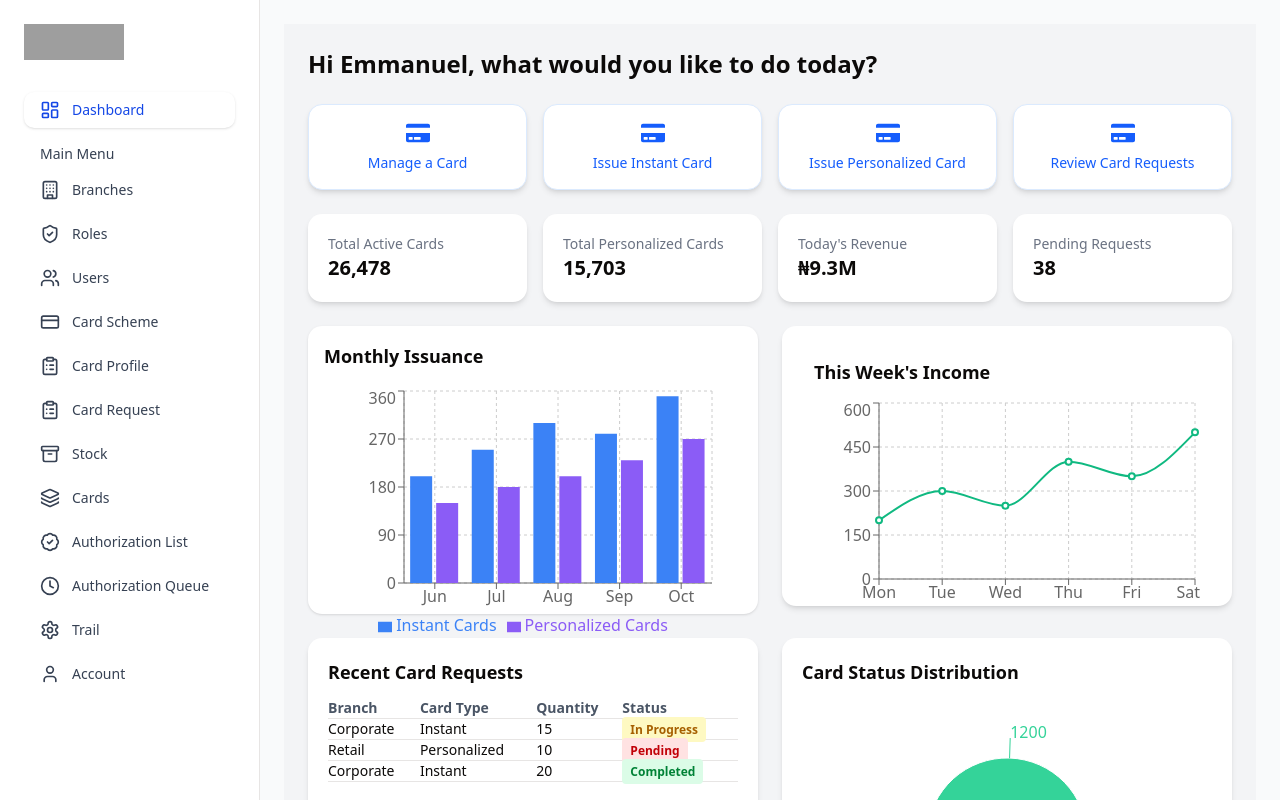
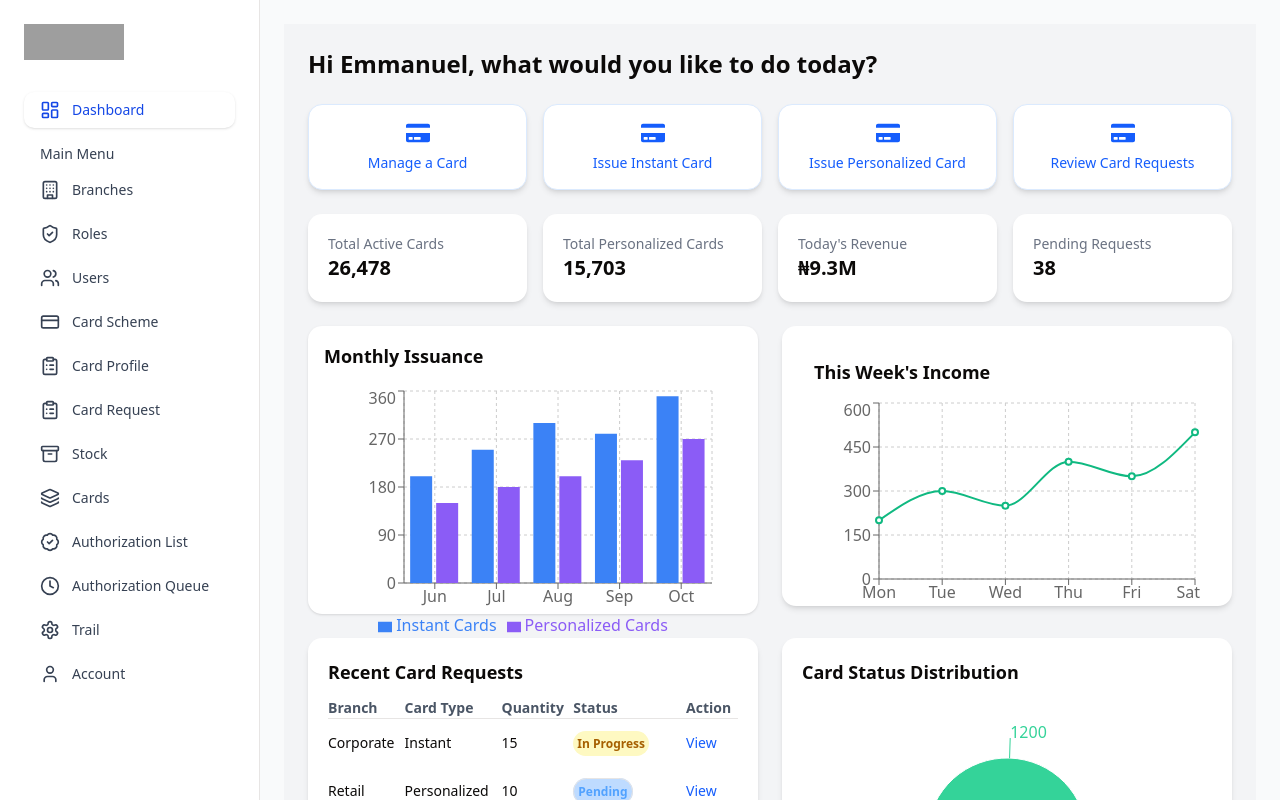
Before and after one commit to Emmility-king/Lapo-Webapp, a Next.js app: page / in a window 1280 px wide. Shown: the top 800 px of the page. Built offline with nearby package versions, Linux system fonts and the light colour scheme; grey boxes are pictures that could not be loaded.

Commit message:
Changes worked on

```diff
--- a/app/components/RequestTable.tsx
+++ b/app/components/RequestTable.tsx
@@ -1,8 +1,11 @@
 'use client'
+
 const requests = [
-  { branch: 'Corporate', type: 'Instant', quantity: 15, status: 'In Progress' },
-  { branch: 'Retail', type: 'Personalized', quantity: 10, status: 'Pending' },
-  { branch: 'Corporate', type: 'Instant', quantity: 20, status: 'Completed' },
+  { branch: 'Corporate', type: 'Instant', quantity: 15, status: 'In Progress', view: 'View' },
+  { branch: 'Retail', type: 'Personalized', quantity: 10, status: 'Pending', view: 'View' },
+  { branch: 'Corporate', type: 'Instant', quantity: 20, status: 'Ready', view: 'View' },
+  { branch: 'Retail', type: 'Personalized', quantity: 5, status: 'In Progress', view: 'View' },
+  { branch: 'Corporate', type: 'Instant', quantity: 12, status: 'Acknowledged', view: 'View' },
 ];
 
 export default function RequestTable() {
@@ -11,23 +14,29 @@ export default function RequestTable() {
       <h3 className="text-lg font-semibold mb-3">Recent Card Requests</h3>
       <table className="w-full text-sm text-left">
         <thead>
-          <tr className="text-gray-600 border-b">
+          <tr className="text-gray-600 border-b rounded-4xl gap-5 items-center justify-center">
             <th>Branch</th>
             <th>Card Type</th>
             <th>Quantity</th>
             <th>Status</th>
+            <th>Action</th>
           </tr>
         </thead>
         <tbody>
           {requests.map((req, idx) => (
-            <tr key={idx} className="border-b">
+            <tr key={idx} className="border-red rounded-4xl justify-between items-center mt-3 h-12">
               <td>{req.branch}</td>
               <td>{req.type}</td>
               <td>{req.quantity}</td>
               <td>
-                <span className={`text-xs font-semibold px-2 py-1 rounded ${req.status === 'Completed' ? 'bg-green-100 text-green-700' : req.status === 'In Progress' ? 'bg-yellow-100 text-yellow-700' : 'bg-red-100 text-red-700'}`}>
+                <span className={`text-xs font-semibold px-1 py-1 rounded-2xl mt-3 ${req.status === 'Ready' ? 'bg-green-100 text-green-700' : req.status === 'In Progress' ? 'bg-yellow-100 border-0 text-yellow-700' : 'bg-blue-200 border-1 text-blue-400 '}`}>
                   {req.status}
                 </span>
+              </td>
+              <td>
+                <button className="text-blue-600 hover:text-blue-800 font-medium">
+                  {req.view || 'View'}
+                </button>
               </td>
             </tr>
           ))}
```
